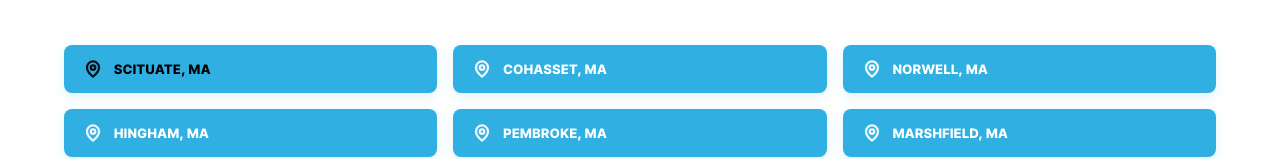
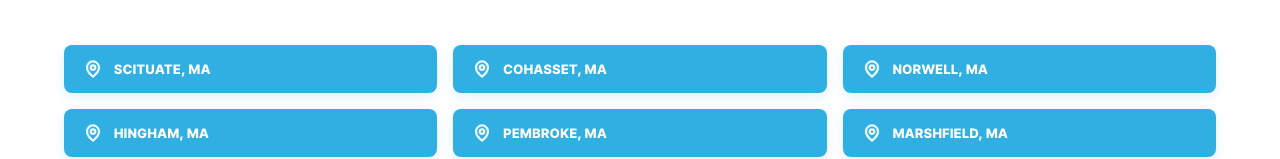
Before and after one commit to dfdetailing02066-rgb/DFD-Website, a plain HTML site: page index.html in a window 1280 px wide. Shown: the part 5750-5909 px from the top of the page. Drawn offline with Linux system fonts and the light colour scheme.

Commit message:
Force white text color on Scituate service area link

```diff
--- a/index.html
+++ b/index.html
@@ -485,7 +485,7 @@
       </style>
 
       <!-- List all towns -->
-      <a href="mobile-detailing-scituate-ma.html" class="area-box" style="text-decoration: none; color: inherit;"><svg width="18" height="18" viewBox="0 0 24 24" fill="none" stroke="currentColor" stroke-width="3" stroke-linecap="round" stroke-linejoin="round"><path d="M20 10c0 6-8 12-8 12s-8-6-8-12a8 8 0 0 1 16 0Z"/><circle cx="12" cy="10" r="3"/></svg> Scituate, MA</a>
+      <a href="mobile-detailing-scituate-ma.html" class="area-box" style="text-decoration: none; color: #fff;"><svg width="18" height="18" viewBox="0 0 24 24" fill="none" stroke="currentColor" stroke-width="3" stroke-linecap="round" stroke-linejoin="round"><path d="M20 10c0 6-8 12-8 12s-8-6-8-12a8 8 0 0 1 16 0Z"/><circle cx="12" cy="10" r="3"/></svg> Scituate, MA</a>
       <div class="area-box"><svg width="18" height="18" viewBox="0 0 24 24" fill="none" stroke="currentColor" stroke-width="3" stroke-linecap="round" stroke-linejoin="round"><path d="M20 10c0 6-8 12-8 12s-8-6-8-12a8 8 0 0 1 16 0Z"/><circle cx="12" cy="10" r="3"/></svg> Cohasset, MA</div>
       <div class="area-box"><svg width="18" height="18" viewBox="0 0 24 24" fill="none" stroke="currentColor" stroke-width="3" stroke-linecap="round" stroke-linejoin="round"><path d="M20 10c0 6-8 12-8 12s-8-6-8-12a8 8 0 0 1 16 0Z"/><circle cx="12" cy="10" r="3"/></svg> Norwell, MA</div>
       <div class="area-box"><svg width="18" height="18" viewBox="0 0 24 24" fill="none" stroke="currentColor" stroke-width="3" stroke-linecap="round" stroke-linejoin="round"><path d="M20 10c0 6-8 12-8 12s-8-6-8-12a8 8 0 0 1 16 0Z"/><circle cx="12" cy="10" r="3"/></svg> Hingham, MA</div>
```
